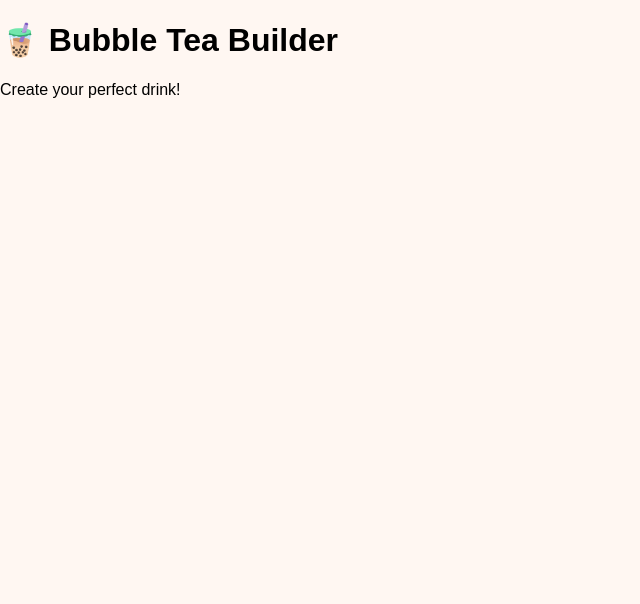
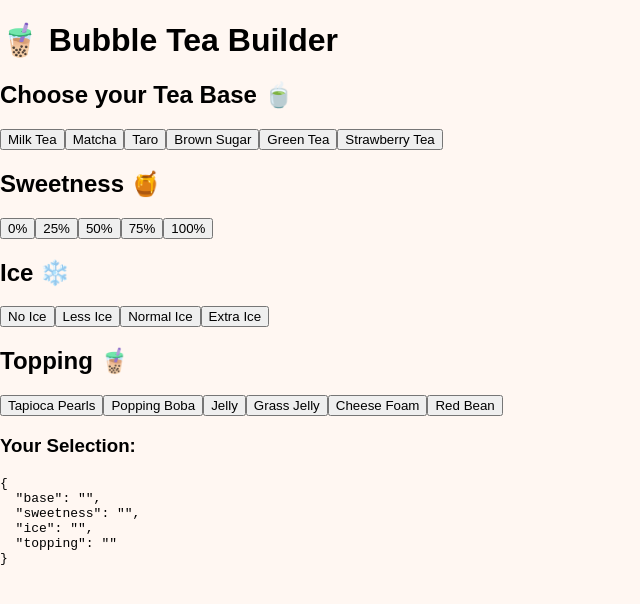
Before and after one commit to AnyutaK/boba_build, a React (Vite) app: page / in a window 1280 px wide. Shown: the top 604 px of the page, without its empty margins (0-640 px from the left). Built offline with nearby package versions, Linux system fonts and the light colour scheme.

Commit message:
added drink builder.jsx

```diff
--- a/src/App.jsx
+++ b/src/App.jsx
@@ -1,10 +1,12 @@
+import DrinkBuilder from "./components/DrinkBuilder";
+
 function App() {
   return (
     <div>
       <h1>🧋 Bubble Tea Builder</h1>
-      <p>Create your perfect drink!</p>
+      <DrinkBuilder />
     </div>
-  )
+  );
 }
 
-export default App
+export default App;
--- a/src/components/DrinkBuilder.jsx
+++ b/src/components/DrinkBuilder.jsx
@@ -0,0 +1,100 @@
+import { useState } from "react";
+import {
+  teaBases,
+  sweetnessLevels,
+  iceLevels,
+  toppings
+} from "../data/options";
+
+function DrinkBuilder() {
+
+  const [drink, setDrink] = useState({
+    base: "",
+    sweetness: "",
+    ice: "",
+    topping: ""
+  });
+
+
+  return (
+    <div>
+
+      <h2>Choose your Tea Base 🍵</h2>
+
+      {teaBases.map((tea) => (
+        <button
+          key={tea}
+          onClick={() =>
+            setDrink({
+              ...drink,
+              base: tea
+            })
+          }
+        >
+          {tea}
+        </button>
+      ))}
+
+
+      <h2>Sweetness 🍯</h2>
+
+      {sweetnessLevels.map((level) => (
+        <button
+          key={level}
+          onClick={() =>
+            setDrink({
+              ...drink,
+              sweetness: level
+            })
+          }
+        >
+          {level}
+        </button>
+      ))}
+
+
+      <h2>Ice ❄️</h2>
+
+      {iceLevels.map((ice) => (
+        <button
+          key={ice}
+          onClick={() =>
+            setDrink({
+              ...drink,
+              ice: ice
+            })
+          }
+        >
+          {ice}
+        </button>
+      ))}
+
+
+      <h2>Topping 🧋</h2>
+
+      {toppings.map((item) => (
+        <button
+          key={item}
+          onClick={() =>
+            setDrink({
+              ...drink,
+              topping: item
+            })
+          }
+        >
+          {item}
+        </button>
+      ))}
+
+
+      <h3>Your Selection:</h3>
+
+      <pre>
+        {JSON.stringify(drink, null, 2)}
+      </pre>
+
+    </div>
+  );
+}
+
+export default DrinkBuilder;
```
